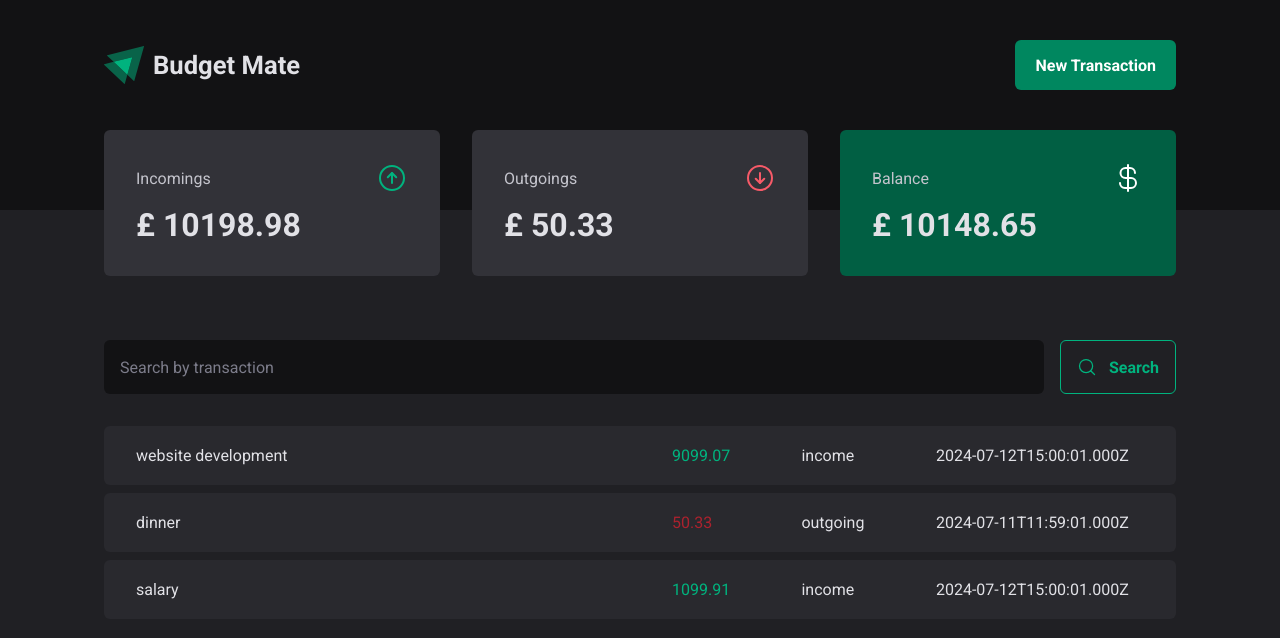
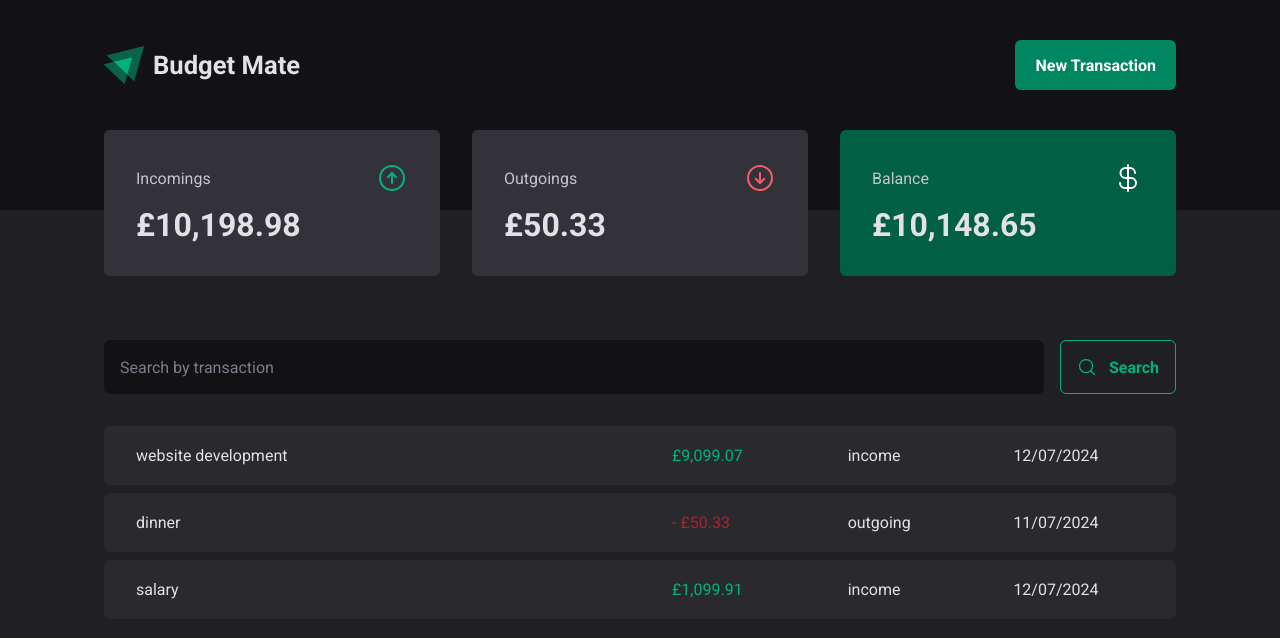
Before and after one commit to gabrielcedran/budget-mate, a React (Vite) app: page / in a window 1280 px wide. Shown: the top 638 px of the page. Built offline with nearby package versions, Linux system fonts and the light colour scheme; data requests are answered from the project's data file.

Commit message:
Format date and price

```diff
--- a/src/components/Summary/index.tsx
+++ b/src/components/Summary/index.tsx
@@ -2,6 +2,7 @@ import { ArrowCircleDown, ArrowCircleUp, CurrencyDollar } from "phosphor-react";
 import { SummaryCard, SummaryContainer } from "./styles";
 import { useContext } from "react";
 import { TransactionContext } from "../../contexts/TransactionsContext";
+import { priceFormatter } from "../../utils/formatter";
 
 export function Summary() {
 
@@ -26,7 +27,7 @@ export function Summary() {
                     <ArrowCircleUp size={32} color="#00b37e"/>
                 </header>
                 <strong>
-                    £ {summary.income}
+                    {priceFormatter.format(summary.income)}
                 </strong>
             </SummaryCard>
 
@@ -36,7 +37,7 @@ export function Summary() {
                     <ArrowCircleDown size={32} color="#f75a68" />
                 </header>
                 <strong>
-                    £ {summary.outgoing}
+                    {priceFormatter.format(summary.outgoing)}
                 </strong>
             </SummaryCard>
 
@@ -45,7 +46,7 @@ export function Summary() {
                     <span>Balance</span>
                     <CurrencyDollar size={32} color="#fff"/>
                 </header>
-                <strong>£ {summary.balance}</strong>
+                <strong>{priceFormatter.format(summary.balance)}</strong>
             </SummaryCard>
         </SummaryContainer>
     )
--- a/src/pages/Transactions/index.tsx
+++ b/src/pages/Transactions/index.tsx
@@ -4,6 +4,7 @@ import { Summary } from "../../components/Summary";
 import { SearchForm } from "./components/SearchForm";
 import { PriceHighlight, TransactionsContainer, TransactionsTable } from "./styles";
 import { TransactionContext } from "../../contexts/TransactionsContext";
+import { dateFormatter, priceFormatter } from "../../utils/formatter";
 
 
 export function Transactions() {
@@ -22,9 +23,12 @@ export function Transactions() {
                             return (
                             <tr key={transaction.id}>
                                 <td width="50%">{transaction.description}</td>
-                                <td><PriceHighlight variant={transaction.type}>{transaction.price}</PriceHighlight></td>
+                                <td><PriceHighlight variant={transaction.type}>
+                                    {transaction.type === 'outgoing' && '- '}
+                                    {priceFormatter.format(transaction.price)}</PriceHighlight>
+                                </td>
                                 <td>{transaction.type}</td>
-                                <td>{transaction.createdAt.toISOString()}</td>
+                                <td>{dateFormatter.format(transaction.createdAt)}</td>
                             </tr>
                             )
                         })}
--- /dev/null
+++ b/src/utils/formatter.ts
@@ -0,0 +1,8 @@
+export const dateFormatter = new Intl.DateTimeFormat('en-GB')
+
+export const priceFormatter = new Intl.NumberFormat('en-GB',
+    {
+        style: 'currency',
+        currency: 'GBP'
+    }
+)
```
